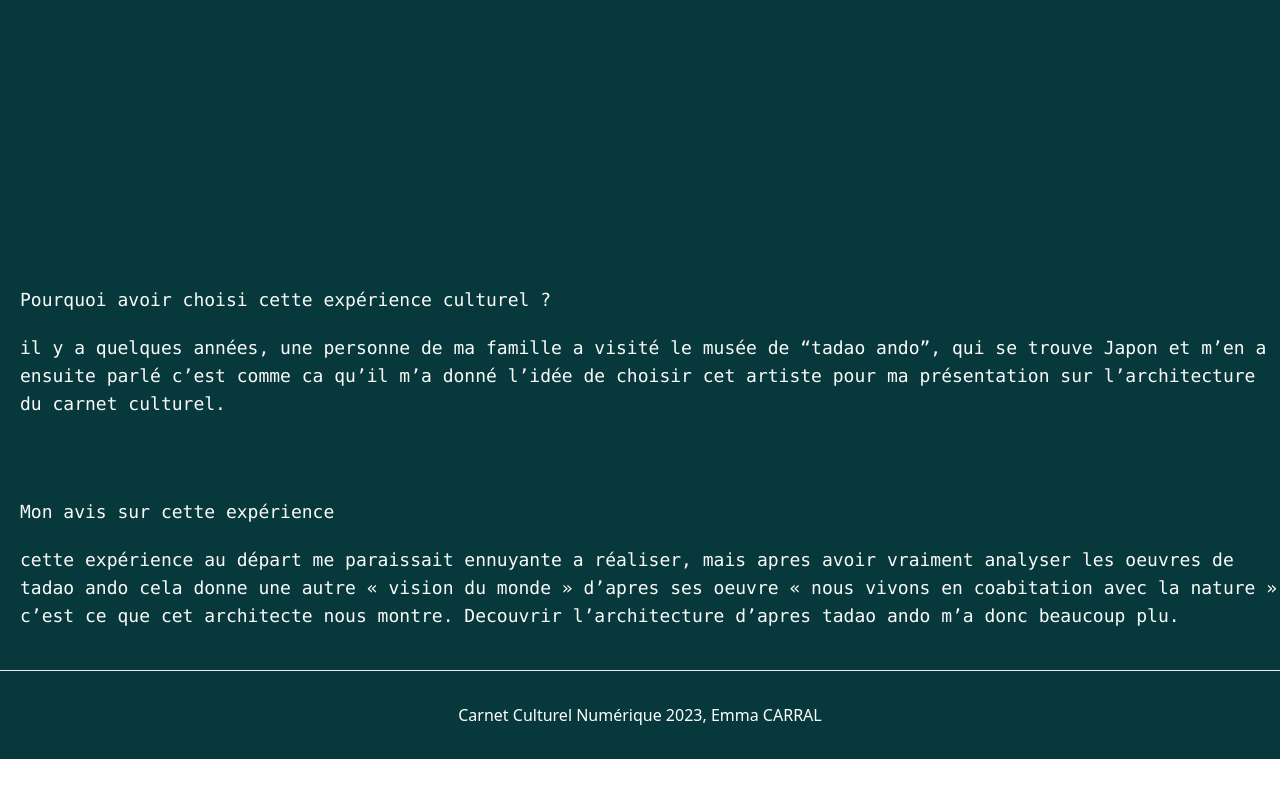
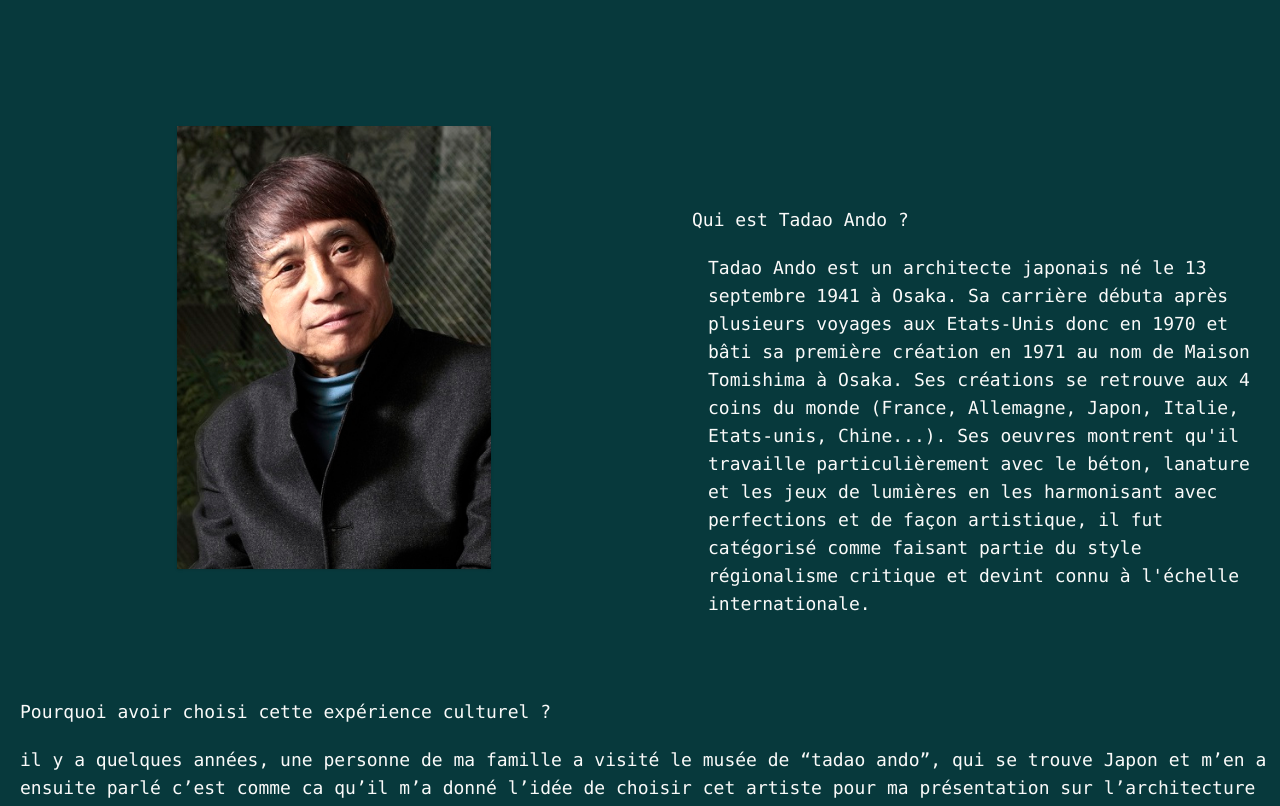
Before and after one commit to H4CK3R5-Dmaster/carnetculturelnumerique, a Next.js app: page / in a window 1280 px wide. Shown: the part 540-1346 px from the top of the page. Before the commit the page ends 1299 px from the top, so only its background shows below. Built offline with nearby package versions, Linux system fonts and the light colour scheme.

Commit message:
correction bugs

```diff
--- a/pages/index.js
+++ b/pages/index.js
@@ -8,18 +8,15 @@ export default function Home() {
   const [datatadao, setDatatadao] = useState([""]);
   useEffect(() => {
     axios.get("/api/apiInfo").then((response) => {
-      if (response.data.perso) {
+
         setDataperso(response.data.perso[0]);
-      } else {
-        if (response.data.infos) {
-          setDatatadao(response.data.infos[0]);
-        }
-      }
+
+        setDatatadao(response.data.infos[0])
+
     });
 
-    console.log(dataperso);
-    console.log(datatadao);
-  }, [dataperso, datatadao]);
+
+  }, []);
 
   return (
     <ContainerBlock>
@@ -28,9 +25,15 @@ export default function Home() {
         <>
           <div className="grid grid-cols-2 gap-1 mb-3 max-sm:grid-cols-1 min-[320px]:ml-5 mb-20 mx-auto">
             <div className="lg:block relative w-full md:w-1/2 mt-40 mx-auto">
-              <div className="mx-auto"></div>
+              <div className="mx-auto">
+                <img
+                  src={"/tadao.jpg"}
+                  alt="avatar"
+                  className=" shadow justify-center "
+                />
+              </div>
             </div>
-            <div className="justify-between mt-40 ">
+            <div className="mt-40 min-[320px]:ml-10">
               <div className="space-x-4 text-stone-50">
                 <h1 className="font-mono text-lg mt-20">
                   {datatadao.question}
```
